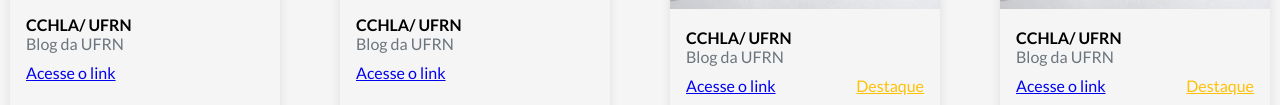
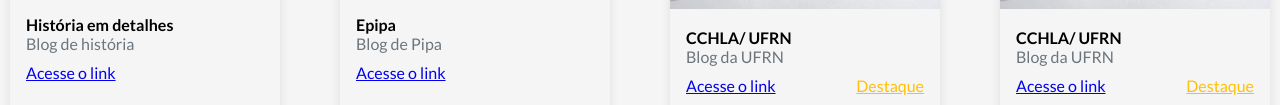
Before and after one commit to AnaClaraLDM/Portifolio, a plain HTML site: page index.html in a window 1280 px wide. Shown: the part 653-758 px from the top of the page. Drawn offline with Linux system fonts and the light colour scheme.

Commit message:
Finalização do Epipa e alterações no index

```diff
--- a/index.html
+++ b/index.html
@@ -28,17 +28,17 @@
             <div class="sites">
                 <img src="assets/img/historia.png" alt="">
                 <span class="texto flex">
-                    <h4>CCHLA/ UFRN</h4>
-                    <p>Blog da UFRN</p>
-                    <a href="sites/historia/historia.html">Acesse o link</a>
+                    <h4>História em detalhes</h4>
+                    <p>Blog de história</p>
+                    <a href="assets/sites/historia/historia.html">Acesse o link</a>
                 </span>
             </div>
             <div class="sites">
                 <img src="assets/img/epipa.png" alt="">
                 <span class="texto flex">
-                    <h4>CCHLA/ UFRN</h4>
-                    <p>Blog da UFRN</p>
-                    <a href="sites/epipa/epipa.html">Acesse o link</a>
+                    <h4>Epipa</h4>
+                    <p>Blog de Pipa</p>
+                    <a href="assets/sites/epipa/epipa.html">Acesse o link</a>
                 </span>
             </div>
 
```
